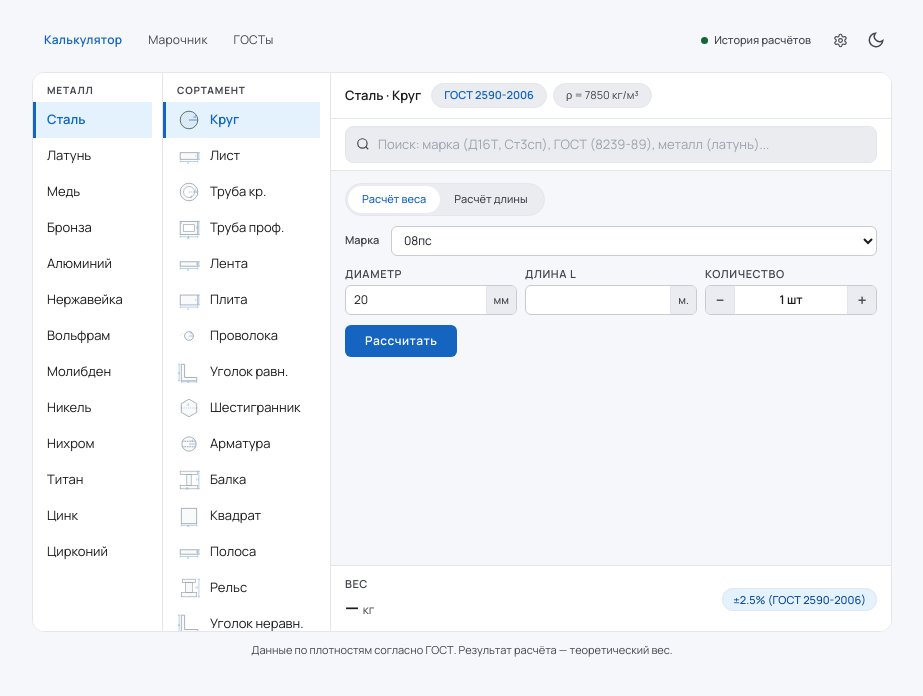
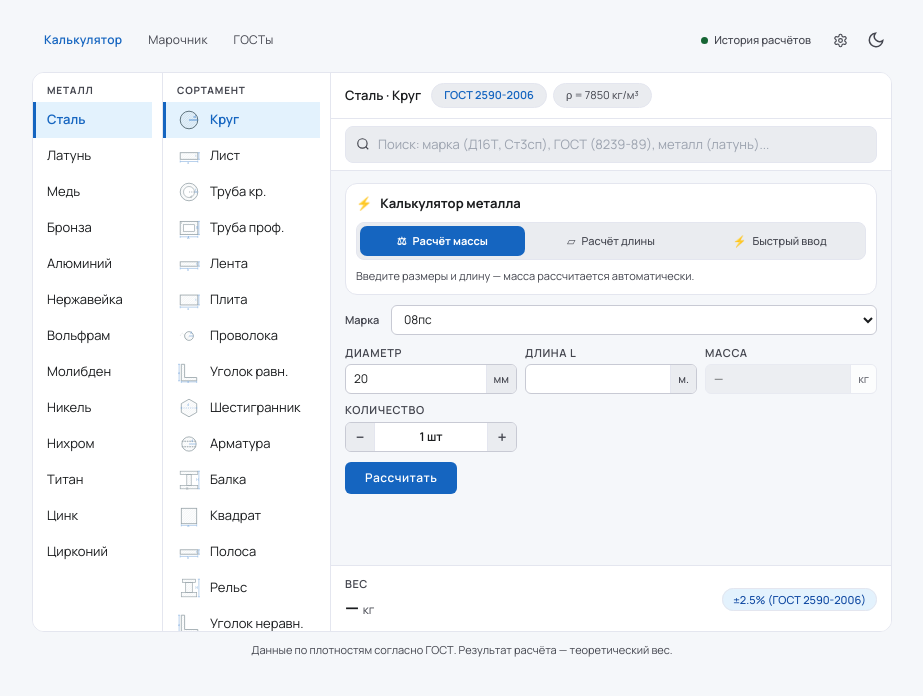
Before and after one commit to SlyusarVA/metal-site, a Next.js app: page / in a window 1280 px wide. Shown: the top 696 px of the page, without its empty margins (173-1096 px from the left). Built offline with nearby package versions, Linux system fonts and the light colour scheme.

Commit message:
feat: add calculator mode switch preview

```diff
--- a/src/components/calculator/CalcPanel.tsx
+++ b/src/components/calculator/CalcPanel.tsx
@@ -3,9 +3,11 @@
 import { useState } from 'react'
 import { useRouter } from 'next/navigation'
 import { getWeightTolerance } from '@/data/gost'
-import { ProfileKey } from '@/data/profiles'
+import { profiles, ProfileKey } from '@/data/profiles'
 import GostTags from './GostTags'
 import GostSearchBar from './GostSearchBar'
+
+type CalcMode = 'mass' | 'length' | 'quick'
 
 interface Props {
   calc: ReturnType<typeof import('@/hooks/useCalculator').useCalculator>
@@ -15,10 +17,41 @@ interface Props {
   onGostClear: () => void
 }
 
+const MODE_META: Record<CalcMode, { label: string; icon: string; hint: string }> = {
+  mass: {
+    label: 'Расчёт массы',
+    icon: '⚖',
+    hint: 'Введите размеры и длину — масса рассчитается автоматически.',
+  },
+  length: {
+    label: 'Расчёт длины',
+    icon: '▱',
+    hint: 'Введите размеры и массу — длина рассчитается автоматически.',
+  },
+  quick: {
+    label: 'Быстрый ввод',
+    icon: '⚡',
+    hint: 'Введите металл, марку, сортамент, размеры и массу одной строкой.',
+  },
+}
+
 export default function CalcPanel({ calc, getGrades, onGostResult, onGostClear, needsSortament }: Props) {
   const router = useRouter()
-  const { state, selectMetal, setParam, setLength, setMass, incrementQty, decrementQty, calculate } = calc
-  const [calcMode, setCalcMode] = useState<'mass' | 'length'>('mass')
+  const {
+    state,
+    selectMetal,
+    selectProfile,
+    setParam,
+    setLength,
+    setMass,
+    incrementQty,
+    decrementQty,
+    calculate,
+  } = calc
+
+  const [calcMode, setCalcMode] = useState<CalcMode>('mass')
+  const [quickInput, setQuickInput] = useState('Сталь 20 круг 16 масса 120 кг')
+  const [quickStatus, setQuickStatus] = useState<string | null>(null)
 
   const grades = getGrades(state.metalGroup)
   const tolerance = getWeightTolerance(state.profileKey, Object.fromEntries(
@@ -27,19 +60,58 @@ export default function CalcPanel({ calc, getGrades, onGostResult, onGostClear,
 
   const resultMass = state.result?.target === 'mass' ? state.result.value : (state.mass ?? null)
   const resultLength = state.result?.target === 'length' ? state.result.value : (state.length ?? null)
-  const displayResult = calcMode === 'mass' ? resultMass : resultLength
+  const displayResult = calcMode === 'mass' ? resultMass : calcMode === 'length' ? resultLength : state.result?.value ?? null
 
-  const massMin = resultMass != null && tolerance != null ? resultMass * (1 - tolerance.minus) : null
-  const massMax = resultMass != null && tolerance != null ? resultMass * (1 + tolerance.plus) : null
+  const massMin = calcMode === 'mass' && resultMass != null && tolerance != null ? resultMass * (1 - tolerance.minus) : null
+  const massMax = calcMode === 'mass' && resultMass != null && tolerance != null ? resultMass * (1 + tolerance.plus) : null
 
-  // Адаптивная сетка: на узких экранах — 1 колонка
-  const gridFieldCount =
-    state.profile.params.length +
-    (state.profile.isVolume ? 0 : 1) +
-    1
-  const gridCols = gridFieldCount <= 2
-    ? '1fr'
-    : 'repeat(auto-fill, minmax(140px, 1fr))'
+  const gridFieldCount = state.profile.params.length + (state.profile.isVolume ? 0 : 2) + 1
+  const gridCols = gridFieldCount <= 2 ? '1fr' : 'repeat(auto-fill, minmax(140px, 1fr))'
+
+  function handleModeChange(mode: CalcMode) {
+    setCalcMode(mode)
+    if (mode === 'mass') setMass(null)
+    if (mode === 'length') setLength(null)
+  }
+
+  function handleSourceValueChange(value: number | null) {
+    if (calcMode === 'mass') {
+      setMass(null)
+      setLength(value)
+      return
+    }
+
+    if (calcMode === 'length') {
+      setLength(null)
+      setMass(value)
+    }
+  }
+
+  function applyQuickInput() {
+    const normalized = quickInput.toLowerCase().replace(',', '.')
+    const massMatch = normalized.match(/(?:масса|вес)?\s*(\d+(?:\.\d+)?)\s*(?:кг|kg)\b/)
+    const numbers = normalized.match(/\d+(?:\.\d+)?/g) ?? []
+    const profile = profiles.find(p => normalized.includes(p.name.toLowerCase().replace('.', ''))) ??
+      (normalized.includes('круг') ? profiles.find(p => p.key === 'round') : undefined)
+
+    const gradeCandidate = grades.find(g => normalized.includes(g.grade.toLowerCase()))
+    const diameterCandidate = numbers
+      .map(Number)
+      .find(n => n > 0 && n < 1000 && (!massMatch || Math.abs(n - Number(massMatch[1])) > 0.0001))
+
+    if (profile) selectProfile(profile.key)
+    if (gradeCandidate) selectMetal(state.metalGroup, gradeCandidate.grade)
+    if (profile?.params.length === 1 && diameterCandidate != null) setParam(profile.params[0].key, diameterCandidate)
+    if (massMatch) {
+      setCalcMode('length')
+      setLength(null)
+      setMass(Number(massMatch[1]))
+      setQuickStatus('Данные перенесены в режим «Расчёт длины». Нажмите «Рассчитать».')
+      return
+    }
+
+    setQuickStatus('Не удалось распознать массу. Пример: «Сталь 20 круг 16 масса 120 кг».')
+  }
 
   return (
     <div style={{
@@ -49,7 +121,6 @@ export default function CalcPanel({ calc, getGrades, onGostResult, onGostClear,
       minWidth: 0,
     }}>
 
-      {/* Шапка */}
       <div style={{
         background: 'var(--surface)',
         borderBottom: '1px solid var(--outline-variant)',
@@ -71,7 +142,6 @@ export default function CalcPanel({ calc, getGrades, onGostResult, onGostClear,
         />
       </div>
 
-      {/* Поиск ГОСТ */}
       <div style={{
         background: 'var(--surface)',
         borderBottom: '1px solid var(--outline-variant)',
@@ -80,7 +150,6 @@ export default function CalcPanel({ calc, getGrades, onGostResult, onGostClear,
         <GostSearchBar onResult={onGostResult} onClear={onGostClear} />
       </div>
 
-      {/* Подсказка выбрать сортамент */}
       {needsSortament && (
         <div style={{
           background: 'var(--warning-container)',
@@ -98,46 +167,160 @@ export default function CalcPanel({ calc, getGrades, onGostResult, onGostClear,
         </div>
       )}
 
-      {/* Форма */}
       <div style={{
         flex: 1, padding: '12px 14px',
         overflowY: 'auto',
         display: 'flex', flexDirection: 'column', gap: 10,
       }}>
 
-        {/* Переключатель режима */}
+        <div style={{
+          background: 'var(--surface)',
+          border: '1px solid var(--outline-variant)',
+          borderRadius: 'var(--radius-md)',
+          padding: 10,
+          display: 'flex',
+          flexDirection: 'column',
+          gap: 8,
+          boxShadow: 'var(--shadow-1)',
+        }}>
           <div style={{
             display: 'flex',
+            alignItems: 'center',
+            gap: 8,
+            color: 'var(--on-surface)',
+            fontSize: 'var(--text-base)' as string,
+            fontWeight: 700,
+          }}>
+            <span style={{ color: 'var(--primary)' }}>⚡</span>
+            Калькулятор металла
+          </div>
+
+          <div style={{
+            display: 'grid',
+            gridTemplateColumns: 'repeat(3, minmax(0, 1fr))',
+            gap: 4,
             background: 'var(--surface-container)',
-          borderRadius: 20, padding: 2,
+            borderRadius: 'var(--radius-sm)',
             border: '1px solid var(--outline-variant)',
-          width: 'fit-content',
+            padding: 3,
           }}>
-          {(['mass', 'length'] as const).map(mode => (
+            {(['mass', 'length', 'quick'] as const).map(mode => {
+              const active = calcMode === mode
+              return (
                 <button
                   key={mode}
-              onClick={() => setCalcMode(mode)}
-              aria-pressed={calcMode === mode}
+                  onClick={() => handleModeChange(mode)}
+                  aria-pressed={active}
                   style={{
-                border: 'none', cursor: 'pointer',
-                borderRadius: 18,
-                padding: '5px 14px',
+                    border: 'none',
+                    cursor: 'pointer',
+                    borderRadius: 7,
+                    padding: '7px 10px',
                     fontSize: 'var(--text-xs)' as string,
-                fontWeight: 500,
+                    fontWeight: active ? 700 : 500,
                     fontFamily: 'Manrope, sans-serif',
-                background: calcMode === mode ? 'var(--surface)' : 'transparent',
-                color: calcMode === mode ? 'var(--primary)' : 'var(--on-surface-variant)',
-                boxShadow: calcMode === mode ? 'var(--shadow-1)' : 'none',
-                transition: 'all .15s',
+                    background: active ? 'var(--primary)' : 'transparent',
+                    color: active ? '#fff' : 'var(--on-surface-variant)',
+                    transition: 'background .15s, color .15s',
+                    whiteSpace: 'nowrap',
+                    display: 'flex',
+                    alignItems: 'center',
+                    justifyContent: 'center',
+                    gap: 6,
+                  }}
+                >
+                  <span aria-hidden="true">{MODE_META[mode].icon}</span>
+                  {MODE_META[mode].label}
+                </button>
+              )
+            })}
+          </div>
+
+          <div style={{
+            fontSize: 'var(--text-xs)' as string,
+            color: 'var(--on-surface-variant)',
+            lineHeight: 1.45,
+          }}>
+            {MODE_META[calcMode].hint}
+          </div>
+        </div>
+
+        {calcMode === 'quick' && (
+          <div style={{
+            background: 'var(--surface)',
+            border: '1px solid var(--outline-variant)',
+            borderRadius: 'var(--radius-md)',
+            padding: 10,
+            display: 'flex',
+            flexDirection: 'column',
+            gap: 8,
+          }}>
+            <div style={{ display: 'flex', gap: 8 }}>
+              <input
+                value={quickInput}
+                onChange={e => setQuickInput(e.target.value)}
+                placeholder="Сталь 20 круг 16 масса 120 кг"
+                style={{
+                  flex: 1,
+                  height: 34,
+                  border: '1px solid var(--outline)',
+                  borderRadius: 7,
+                  background: 'var(--surface-container)',
+                  padding: '0 10px',
+                  color: 'var(--on-surface)',
+                  fontSize: 'var(--text-sm)' as string,
+                  fontFamily: 'Manrope, sans-serif',
+                  outline: 'none',
+                }}
+              />
+              <button
+                onClick={applyQuickInput}
+                style={{
+                  border: 'none',
+                  borderRadius: 7,
+                  background: 'var(--primary)',
+                  color: '#fff',
+                  fontSize: 'var(--text-sm)' as string,
+                  fontWeight: 700,
+                  fontFamily: 'Manrope, sans-serif',
+                  padding: '0 14px',
+                  cursor: 'pointer',
                   whiteSpace: 'nowrap',
                 }}
               >
-              {mode === 'mass' ? 'Расчёт веса' : 'Расчёт длины'}
+                Применить
               </button>
+            </div>
+
+            <div style={{
+              display: 'flex',
+              alignItems: 'center',
+              gap: 6,
+              flexWrap: 'wrap',
+              fontSize: 'var(--text-xs)' as string,
+              color: 'var(--on-surface-variant)',
+            }}>
+              <span>Пример:</span>
+              {['Сталь', '20', 'Круг Ø16', '120 кг'].map(item => (
+                <span key={item} style={quickChipStyle}>{item}</span>
               ))}
             </div>
 
-        {/* Марка */}
+            {quickStatus && (
+              <div style={{
+                background: quickStatus.startsWith('Не удалось') ? 'var(--error-container)' : 'var(--success-container)',
+                color: quickStatus.startsWith('Не удалось') ? 'var(--error)' : 'var(--success)',
+                borderRadius: 7,
+                padding: '7px 9px',
+                fontSize: 'var(--text-xs)' as string,
+                lineHeight: 1.4,
+              }}>
+                {quickStatus}
+              </div>
+            )}
+          </div>
+        )}
+
         <div style={{ display: 'flex', alignItems: 'center', gap: 8 }}>
           <span style={inlineLabelStyle}>Марка</span>
           <select
@@ -159,7 +342,6 @@ export default function CalcPanel({ calc, getGrades, onGostResult, onGostClear,
           </select>
         </div>
 
-        {/* Размерные поля */}
         <div style={{ display: 'grid', gridTemplateColumns: gridCols, gap: 8 }}>
           {state.profile.params.map(p => (
             <div key={p.key}>
@@ -173,17 +355,26 @@ export default function CalcPanel({ calc, getGrades, onGostResult, onGostClear,
           ))}
 
           {!state.profile.isVolume && (
+            <>
               <div>
-              <div style={fieldLabelStyle}>{calcMode === 'mass' ? 'Длина L' : 'Масса'}</div>
+                <div style={fieldLabelStyle}>{calcMode === 'length' ? 'Масса' : 'Длина L'}</div>
                 <InputWithUnit
-                value={calcMode === 'mass' ? (state.length ?? '') : (state.mass ?? '')}
-                unit={calcMode === 'mass' ? 'м.' : 'кг.'}
-                onChange={v => calcMode === 'mass' ? setLength(v) : setMass(v)}
+                  value={calcMode === 'length' ? (state.mass ?? '') : (state.length ?? '')}
+                  unit={calcMode === 'length' ? 'кг.' : 'м.'}
+                  onChange={handleSourceValueChange}
                 />
               </div>
+
+              <div>
+                <div style={fieldLabelStyle}>{calcMode === 'length' ? 'Длина' : 'Масса'}</div>
+                <ReadonlyValueWithUnit
+                  value={calcMode === 'length' ? resultLength : resultMass}
+                  unit={calcMode === 'length' ? 'м' : 'кг'}
+                />
+              </div>
+            </>
           )}
 
-          {/* Количество */}
           <div>
             <div style={fieldLabelStyle}>Количество</div>
             <div style={{
@@ -207,7 +398,6 @@ export default function CalcPanel({ calc, getGrades, onGostResult, onGostClear,
           </div>
         </div>
 
-        {/* Кнопка расчёта */}
         <button
           onClick={calculate}
           style={{
@@ -248,7 +438,6 @@ export default function CalcPanel({ calc, getGrades, onGostResult, onGostClear,
         )}
       </div>
 
-      {/* Результат */}
       <div style={{
         background: 'var(--surface)',
         borderTop: '1px solid var(--outline-variant)',
@@ -257,7 +446,7 @@ export default function CalcPanel({ calc, getGrades, onGostResult, onGostClear,
         flexShrink: 0,
       }}>
         <div style={{ display: 'flex', flexDirection: 'column', gap: 2 }}>
-          <div style={resLabelStyle}>{calcMode === 'mass' ? 'Вес' : 'Длина'}</div>
+          <div style={resLabelStyle}>{calcMode === 'length' ? 'Длина' : 'Вес'}</div>
           <div style={{ display: 'flex', alignItems: 'baseline', gap: 4 }}>
             <span style={{
               fontSize: 'var(--text-xl)' as string, fontWeight: 700,
@@ -267,7 +456,7 @@ export default function CalcPanel({ calc, getGrades, onGostResult, onGostClear,
               {displayResult != null ? displayResult.toFixed(3) : '—'}
             </span>
             <span style={{ fontSize: 'var(--text-sm)' as string, color: 'var(--on-surface-variant)' }}>
-              {calcMode === 'mass' ? 'кг' : 'м'}
+              {calcMode === 'length' ? 'м' : 'кг'}
             </span>
           </div>
           {massMin != null && massMax != null && (
@@ -315,7 +504,7 @@ export default function CalcPanel({ calc, getGrades, onGostResult, onGostClear,
           </>
         )}
 
-        {tolerance && (
+        {tolerance && calcMode === 'mass' && (
           <div style={{ marginInlineStart: 'auto', alignSelf: 'center' }}>
             <span style={{
               background: 'var(--primary-container)',
@@ -375,6 +564,50 @@ function InputWithUnit({ value, unit, onChange }: {
   )
 }
 
+function ReadonlyValueWithUnit({ value, unit }: {
+  value: number | null
+  unit: string
+}) {
+  return (
+    <div style={{
+      display: 'flex',
+      alignItems: 'stretch',
+      height: 30,
+      border: '1px solid var(--outline-variant)',
+      borderRadius: 6,
+      overflow: 'hidden',
+      background: 'var(--surface-container)',
+      opacity: value == null ? 0.75 : 1,
+    }}>
+      <div style={{
+        flex: 1,
+        display: 'flex',
+        alignItems: 'center',
+        padding: '0 8px',
+        fontSize: 'var(--text-sm)' as string,
+        color: 'var(--on-surface)',
+        fontVariantNumeric: 'tabular-nums',
+        minWidth: 0,
+      }}>
+        {value != null ? value.toFixed(3) : '—'}
+      </div>
+      <span style={{
+        padding: '0 7px',
+        fontSize: 'var(--text-xs)' as string,
+        fontWeight: 500,
+        color: 'var(--on-surface-variant)',
+        borderInlineStart: '1px solid var(--outline-variant)',
+        display: 'flex',
+        alignItems: 'center',
+        background: 'var(--surface)',
+        whiteSpace: 'nowrap',
+      }}>
+        {unit}
+      </span>
+    </div>
+  )
+}
+
 const inlineLabelStyle: React.CSSProperties = {
   fontSize: 'var(--text-xs)' as string,
   fontWeight: 600,
@@ -405,3 +638,13 @@ const qtyBtnStyle: React.CSSProperties = {
   cursor: 'pointer', fontFamily: 'Manrope, sans-serif',
   flexShrink: 0, transition: 'background .1s',
 }
+
+const quickChipStyle: React.CSSProperties = {
+  border: '1px solid var(--outline-variant)',
+  background: 'var(--surface-container)',
+  color: 'var(--on-surface)',
+  borderRadius: 999,
+  padding: '2px 8px',
+  fontSize: 'var(--text-xs)' as string,
+  fontWeight: 600,
+}
```
Lines whose indentation alone changed are shown as unchanged.
